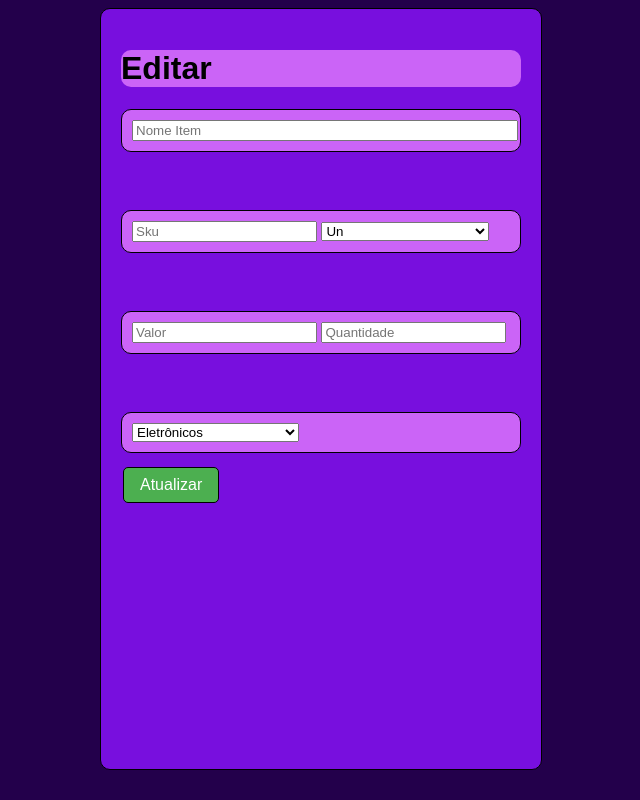
After one commit to PurpleH8/Codifica-Mais, a PHP site: page /editarItem.php in a window 1280 px wide. The commit adds this page. Shown: the whole page, without its empty margins (319-959 px from the left). Run offline with PHP 8.4, Linux system fonts and the light colour scheme.

Commit message:
Atualizações

```diff
--- a/PROJETO/PROJETO/CRUD-WEB/public/adicionar.php
+++ b/PROJETO/PROJETO/CRUD-WEB/public/adicionar.php
@@ -44,9 +44,9 @@ session_start();
 
             <div class="coluna">
 
-            <input type="text" placeholder="Valor" class="escrever_opcao">
+                <input type="text" placeholder="Valor" class="escrever_opcao">
 
-            <input type="text" placeholder="Quantidade" class="escrever_opcao">
+                <input type="text" placeholder="Quantidade" class="escrever_opcao">
 
         </div>
 
@@ -68,7 +68,7 @@ session_start();
 
         </div>
 
-        <button class="botao">Criar item</button>
+        <a href="editarItem.php"><button class="botao">Novo Item</button></a>
     </div>
 
 </body>
--- a/PROJETO/PROJETO/CRUD-WEB/public/css/listagem.css
+++ b/PROJETO/PROJETO/CRUD-WEB/public/css/listagem.css
@@ -94,4 +94,5 @@ body {
   justify-items: space-between;
   gap: 10px;
   justify-content: space-between;
+
 }
--- /dev/null
+++ b/PROJETO/PROJETO/CRUD-WEB/public/editarItem.php
@@ -0,0 +1,74 @@
+<?php
+session_start();
+?>
+
+<!DOCTYPE html>
+<html lang="pt-br">
+<head>
+<meta charset="UTF-8">
+    <meta http-equiv="X-UA-Compatible" content="IE-edge">
+    <meta name="viewport" content="width=device-width, initial-scale=1.0">
+    <link rel="stylesheet" href="css/listagem.css">
+    <title>Editar Produto</title>
+</head>
+
+<body>
+
+<div class="tudo">
+
+    <h1 class="titulo_pagina">Editar</h1>
+
+    <div class="colunas">
+        <div class="coluna">
+            <input type="text" placeholder="Nome Item" class="nome_item">
+        </div>
+
+        <div class="coluna">
+
+            <input type="text" placeholder="Sku" class="escrever_opcao">
+
+            <label for="categoria_adicionar" class="escrever_opcao">
+                <select name="categoria_adicionar" class="categoria_adicionar">
+                    <option value="1">Un</option>
+                    <option value="2">Kg</option>
+                    <option value="3">G</option>
+                    <option value="4">L</option>
+                    <option value="5">Mm</option>
+                    <option value="6">Cm</option>
+                    <option value="7">M</option>
+                    <option value="8">M²</option>
+                </select>
+            </label>
+        </div>
+
+        <div class="coluna">
+
+            <input type="text" placeholder="Valor" class="escrever_opcao">
+
+            <input type="text" placeholder="Quantidade" class="escrever_opcao">
+
+        </div>
+
+        <div class="coluna">
+
+            <label type="text" placeholder="Categoria" class="escrever_opcao">
+                <select name="categoria_adicionar" class="categoria_adicionar">
+                    <option value="1">Eletrônicos</option>
+                    <option value="2">Eletrodomésticos</option>
+                    <option value="3">Móveis</option>
+                    <option value="4">Decorações</option>
+                    <option value="5">Vestuários</option>
+                    <option value="6">Outros</option>
+                </select>
+
+        </div>
+
+
+
+    </div>
+
+        <button class="botao">Atualizar</button>
+</div>
+
+</body>
+</html>
```
Also changed, not shown: PROJETO/PROJETO/CRUD-WEB/composer.json (+2 -8 lines), PROJETO/PROJETO/CRUD-WEB/src/Controller/ProdutosController.php (added, +9 -0 lines), PROJETO/PROJETO/CRUD-WEB/src/produtos.php (+3 -17 lines), PROJETO/PROJETO/CRUD-WEB/public/listagem.php (indentation only), 6 other files.
